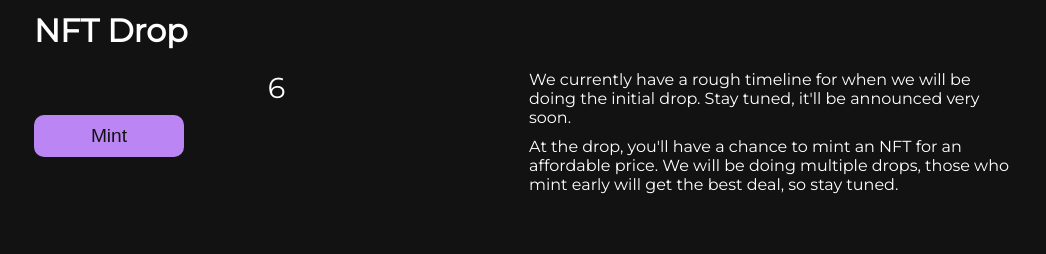
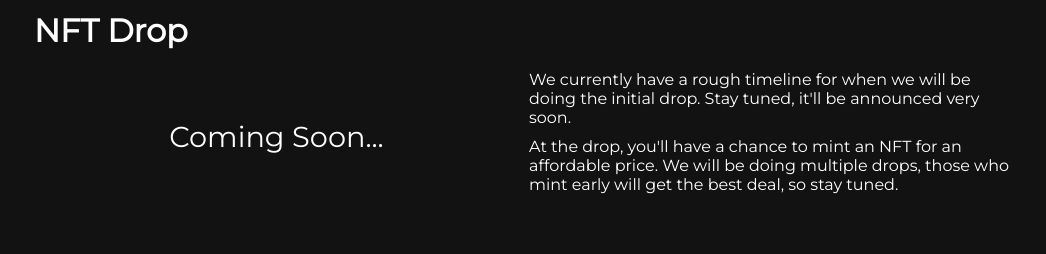
Before and after one commit to bryanguillen/nc, a React (Create React App) app: page / in a window 1280 px wide. Shown: the part 633-887 px from the top of the page, without its empty margins (116-1162 px from the left). Built offline with nearby package versions, Linux system fonts and the light colour scheme.

Commit message:
Update nft drop

```diff
--- a/src/App.css
+++ b/src/App.css
@@ -174,8 +174,11 @@
  * Countdown timer
  **********************/
 
-.countdown-timer-text {
+.coming-soon-container {
+  align-items: center;
+  display: flex;
   font-size: 1.8rem;
+  justify-content: center;
   margin-bottom: 20px;
   text-align: center;
 }
--- a/src/App.tsx
+++ b/src/App.tsx
@@ -63,23 +63,26 @@ function Welcome() {
 }
 
 function Countdown() {
-  const [time, setTime] = useState(0)
+  // const [time, setTime] = useState(0)
 
-  useEffect(() => {
-    const interval = setInterval(() => {
-      setTime(previousState => previousState + 1)
-    }, 1000)
+  // useEffect(() => {
+  //   const interval = setInterval(() => {
+  //     setTime(previousState => previousState + 1)
+  //   }, 1000)
 
-    return () => clearInterval(interval)
-  }, [])
+  //   return () => clearInterval(interval)
+  // }, [])
 
   return (
     <TwoColumnSection id={ACQUIRE} title={'NFT Drop'}>
-      <div className="countdown-timer">
+      {/* <div className="countdown-timer">
         <p className="countdown-timer-text">{time}</p>
         <Button text="Mint"/>
+      </div> */}
+      <div className="coming-soon-container">
+        <div>Coming Soon...</div>
       </div>
-      <div className="countdown-description">
+      <div>
         <p>We currently have a rough timeline for when we will be doing the initial drop.  Stay tuned, it'll be announced very soon.</p>
         <p>At the drop, you'll have a chance to mint an NFT for an affordable price.  We will be doing multiple drops, those who mint early will get the best deal, so stay tuned.</p>
       </div>
```
